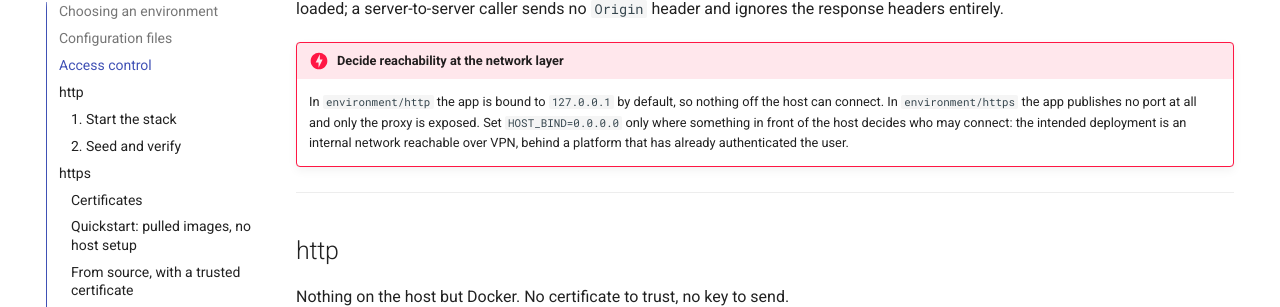
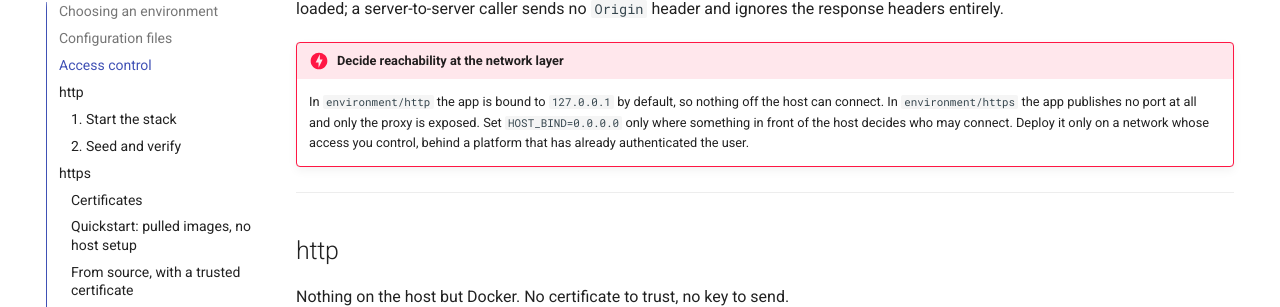
Before and after one commit to THD-Spatial-AI/ignis, an MkDocs documentation site: the page built from docs/getting-started.md, in a window 1280 px wide and 900 px high, scrolled down 2278 px. Shown: the part 145-452 px from the top of the window. Built offline with MkDocs 1.6.1 and Material for MkDocs 9.7.7, drawn with Linux system fonts in a browser that asks for light colours; comment, search, counter and statistics services are not loaded.

Commit message:
docs: describe the deployment network without naming its access mechanism
Seven files stated how the deployment network is reached. That is an
operational detail of one deployment rather than something a consumer of
this API needs, and interface documentation is the wrong place for it.

The rule it breaks is already in the project's own standards: never
document deployment internals to an external consumer. The instruction
each file now carries is what a reader can act on, which is to deploy
ignis only on a network whose access they control.

Everything the surrounding text depends on is unchanged: ignis checks no
credential, the network is the trust boundary rather than an access check
in front of it, and the loopback default with its HOST_BIND guidance.

```diff
--- a/docs/getting-started.md
+++ b/docs/getting-started.md
@@ -68,7 +68,7 @@ ignis carries no credential and asks for none. There is no API key on any endpoi
 What limits who can reach it is the port mapping, not `ALLOWED_ORIGINS`. CORS is enforced by a browser on behalf of a page it has loaded; a server-to-server caller sends no `Origin` header and ignores the response headers entirely.
 
 !!! danger "Decide reachability at the network layer"
-    In `environment/http` the app is bound to `127.0.0.1` by default, so nothing off the host can connect. In `environment/https` the app publishes no port at all and only the proxy is exposed. Set `HOST_BIND=0.0.0.0` only where something in front of the host decides who may connect: the intended deployment is an internal network reachable over VPN, behind a platform that has already authenticated the user.
+    In `environment/http` the app is bound to `127.0.0.1` by default, so nothing off the host can connect. In `environment/https` the app publishes no port at all and only the proxy is exposed. Set `HOST_BIND=0.0.0.0` only where something in front of the host decides who may connect. Deploy it only on a network whose access you control, behind a platform that has already authenticated the user.
 
 ---
 
--- a/docs/openapi/openapi.yaml
+++ b/docs/openapi/openapi.yaml
@@ -13,9 +13,9 @@ info:
 
     ignis carries no credential of its own and asks for none. Every endpoint
     below is reachable by anything that can open a connection to it, so a
-    deployment decides who that is at the network layer: ignis is published
-    on an internal network reachable over VPN, behind a platform that has
-    already authenticated the end user.
+    deployment decides who that is at the network layer. Deploy it only on a
+    network whose access you control, behind a platform that has already
+    authenticated the end user.
 
     If the system calling ignis has its own user-facing login (EnerPlanET,
     for example, uses Keycloak), that login authenticates the user *to that
```
Also changed, not shown: docs/api.md (+1 -1 lines), documentation/content/08-crosscutting-concepts.md (+1 -1 lines), documentation/content/09-architectural-decisions.md (+1 -1 lines), 2 other files.
